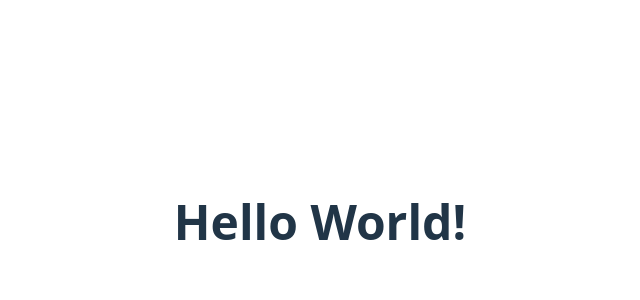
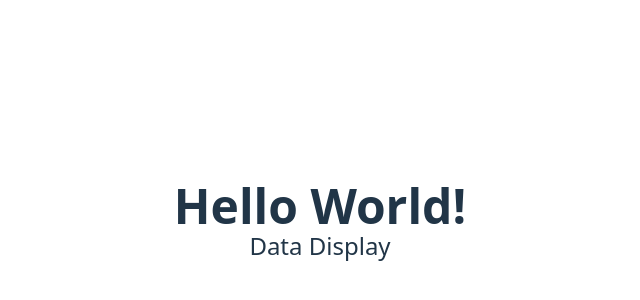
Before and after one commit to infantGrandpa/changeis-challenge, a React (Vite) app: page / in a window 1280 px wide. Shown: the part 178-478 px from the top of the page, without its empty margins (320-960 px from the left). Built offline with nearby package versions, Linux system fonts and the light colour scheme.

Commit message:
Setup DataDisplay component

```diff
--- a/src/App.tsx
+++ b/src/App.tsx
@@ -1,9 +1,11 @@
 import './App.css'
+import DataDisplay from "./components/DataDisplay.tsx";
 
 function App() {
     return (
         <div className="grid grid-cols-1">
             <div className="text-5xl font-bold">Hello World!</div>
+            <DataDisplay />
         </div>
     )
 }
--- /dev/null
+++ b/src/components/DataDisplay.tsx
@@ -0,0 +1,5 @@
+export default function DataDisplay() {
+    return <div className="text-2xl">
+        <p>Data Display</p>
+    </div>
+}
```
